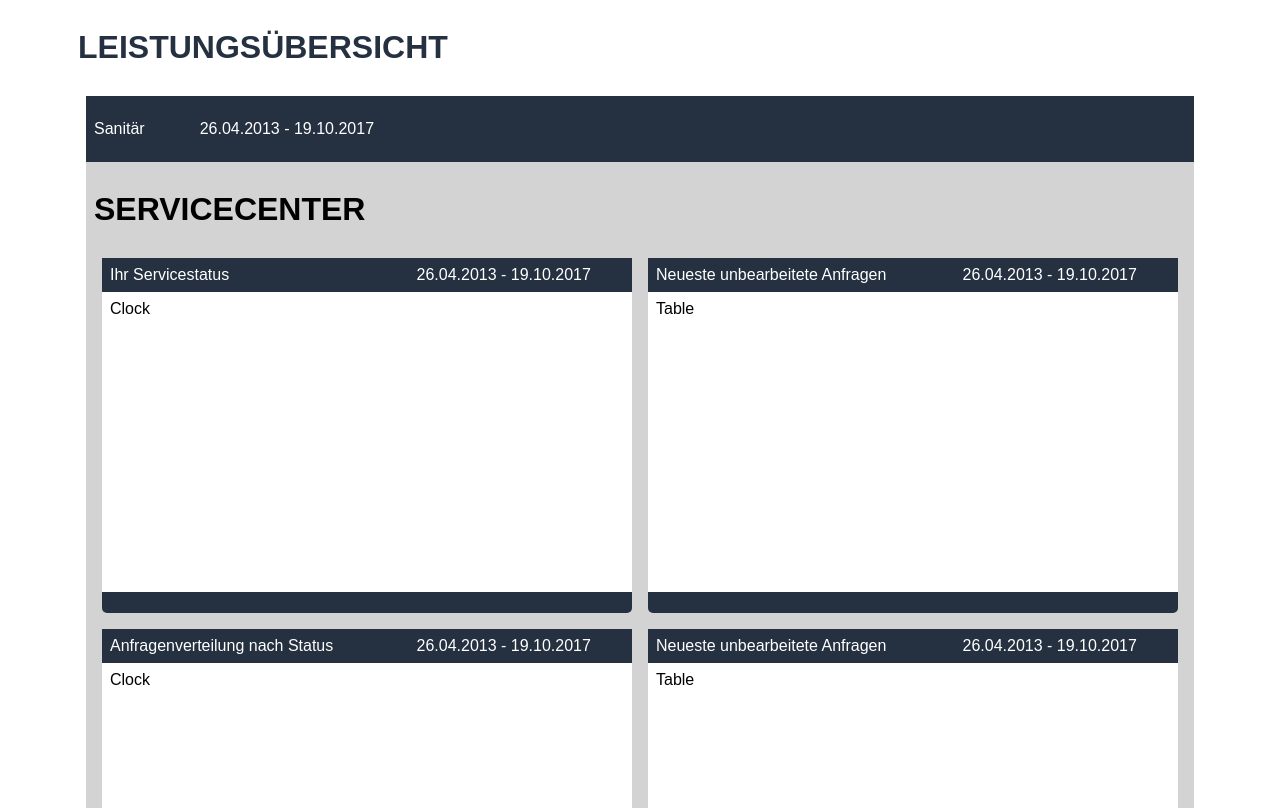
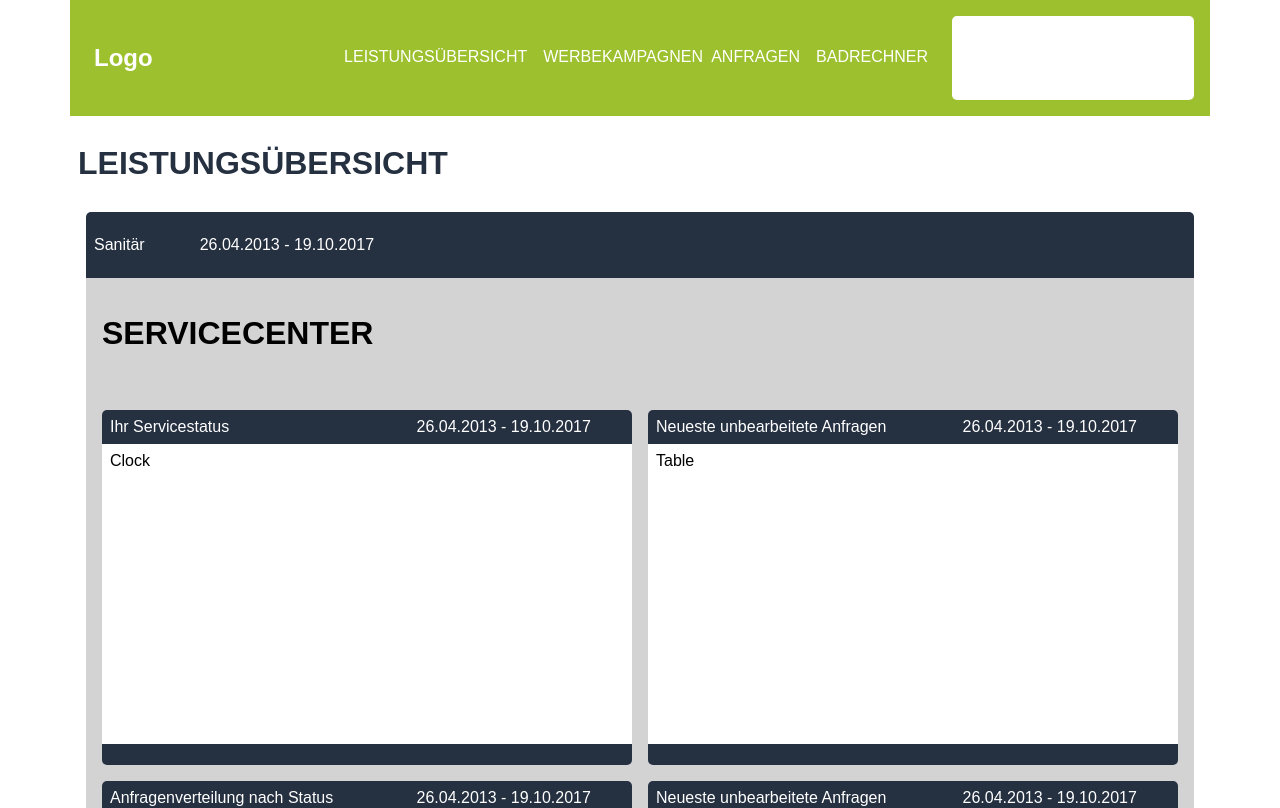
Before and after one commit to dragosgn/react-css-grid, a React (Create React App) app: page / in a window 1280 px wide. Shown: the top 808 px of the page. Built offline with nearby package versions, Linux system fonts and the light colour scheme.

Commit message:
small mockup

```diff
--- a/src/App.js
+++ b/src/App.js
@@ -14,13 +14,15 @@ const Col = styled.div`
   flex-direction: column;
   float:left;
   min-height: 5px;
-  width: calc(100% * (${props => props.col} / 12));
-  padding: 0.5rem;
+  width: calc(100% * (${props => props.col ? props.col : 1} / 12));
+  padding: ${props => props.nogutter ? 0 : 0.5}rem;
+
 `
 
 const Row = styled.div`
   display: flex;
   flex-direction: row;
+  min-height: 5px;
   /*-- our cleafix hack -- */
   .row:before,
     .row:after {
@@ -35,7 +37,7 @@ const Row = styled.div`
 const PerfHeader = styled(Row)`
   background-color: #253040;
   color: white;
-  border-radius:
+  border-radius: 5px 5px 0 0;
 `
 
 const PerfBody = styled(Row)`
@@ -58,16 +60,55 @@ const PerformanceComponent = ({title, content}) => {
         <Col col={5}>26.04.2013 - 19.10.2017</Col>
       </PerfHeader>
       <PerfBody>
-        <Col col={12}>
+        <Col col={1}>
           {content}
         </Col>
+        <Col col={1} />
+        <Col col={1} />
+        <Col col={1} />
+        <Col col={1} />
+        <Col col={1} />
+        <Col col={1} />
+        <Col col={1} />
+        <Col col={1} />
+        <Col col={1} />
+        <Col col={1} />
       </PerfBody>
       <PerfFooter>
         <Col>
-
         </Col>
       </PerfFooter>
     </PerfRoot>
+  )
+}
+
+
+const HeaderRoot = styled(Row)`
+  background-color: #9DC02E;
+  padding: 1rem;
+`
+
+const HeaderMenu = styled(Row)`
+
+`
+
+
+const HeaderComponent = () => {
+  return (
+    <HeaderRoot>
+      <Col col={3} style={{color: "white"}}><h2>Logo</h2></Col>
+      <Col col={8} style={{color: "white"}}>
+        <Row>
+          <Col col={4} style={{color: "white"}}><p>LEISTUNGSÜBERSICHT</p></Col>
+          <Col col={3} style={{color: "white"}}><p>WERBEKAMPAGNEN</p></Col>
+          <Col col={2} style={{color: "white"}}><p>ANFRAGEN</p></Col>
+          <Col col={3} style={{color: "white"}}><p>BADRECHNER</p></Col>
+        </Row>
+      </Col>
+      <Col col={3} style={{backgroundColor: "white", borderRadius: "5px 5px 5px 5px"}}>
+
+      </Col>
+    </HeaderRoot>
   )
 }
 
@@ -75,6 +116,7 @@ class App extends Component {
   render() {
     return (
       <Container>
+        <HeaderComponent />
         <Row>
           <Col col={12}>
             <Row>
@@ -82,15 +124,19 @@ class App extends Component {
             </Row>
             <Row>
               <Col col={12}>
-                <Row style={{backgroundColor: "#253040", color: "white"}}>
+                <Row style={{backgroundColor: "#253040", color: "white", borderRadius: "5px 5px 0 0"}}>
                   <Col col={1}><p>Sanitär</p></Col>
                   <Col col={11}><p>26.04.2013 - 19.10.2017</p></Col>
                 </Row>
                 <Row>
                   <Col col={12} style={{backgroundColor: "#D3D3D3"}}>
                     <Row>
-                      <h1>SERVICECENTER</h1>
+                      <Col><h1>SERVICECENTER</h1></Col>
                     </Row>
+                    <Row />
+                    <Row />
+                    <Row />
+                    <Row />
                     <Row>
                       <PerformanceComponent title={"Ihr Servicestatus"} content={"Clock"} />
                       <PerformanceComponent title ={"Neueste unbearbeitete Anfragen"} content={"Table"} />
```
